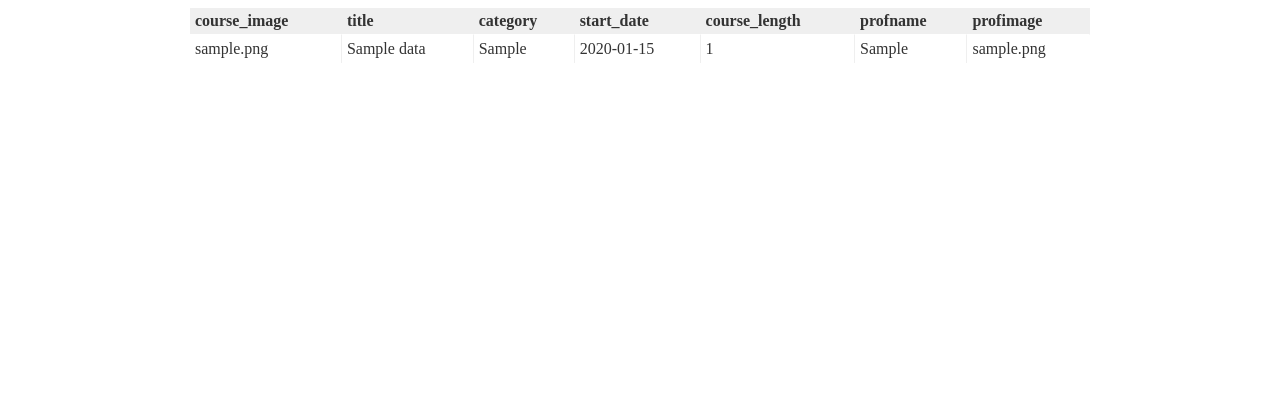
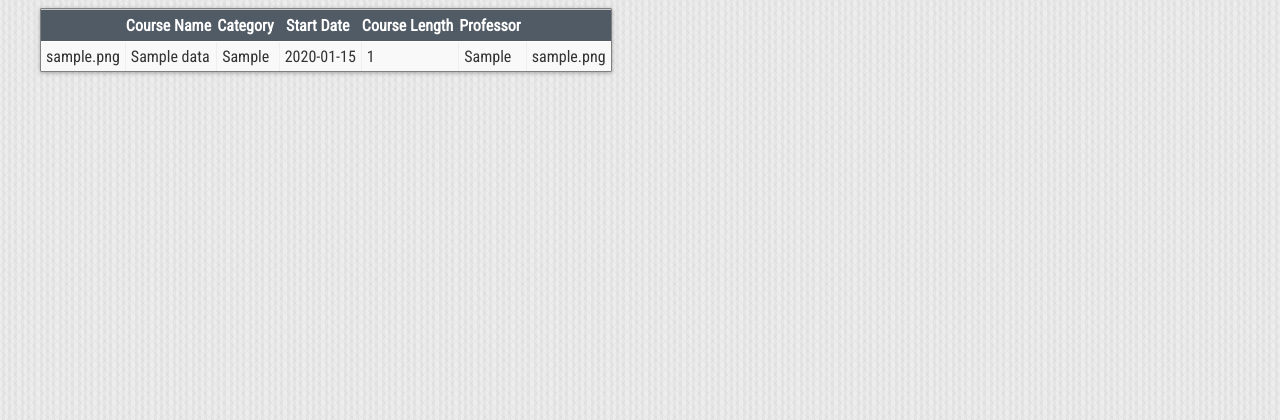
Before and after one commit to JPAdv-zz/CourseQuest, a CodeIgniter app: page /index.php/content_table/index in a window 1280 px wide. Shown: the top 420 px of the page. Run offline with CodeIgniter, Linux system fonts and the light colour scheme; tables that the repository leaves empty hold one stand-in row (values such as "Sample post").

Commit message:
Stylized the Table

```diff
--- a/src/application/config/config.php
+++ b/src/application/config/config.php
@@ -14,7 +14,7 @@
 | path to your installation.
 |
 */
-$config['base_url']	= 'http://localhost/Coursequest/src/';
+$config['base_url']	= 'http://localhost/~Yunny/Coursequest/src/';
 
 /*
 |--------------------------------------------------------------------------
--- a/src/application/config/database.php
+++ b/src/application/config/database.php
@@ -50,7 +50,7 @@ $active_record = TRUE;
 
 $db['default']['hostname'] = 'localhost';
 $db['default']['username'] = 'root';
-$db['default']['password'] = '';
+$db['default']['password'] = 'jp!db90';
 $db['default']['database'] = 'coursequest';
 $db['default']['dbdriver'] = 'mysql';
 $db['default']['dbprefix'] = '';
--- a/src/application/controllers/content_table.php
+++ b/src/application/controllers/content_table.php
@@ -5,6 +5,8 @@ class content_table extends CI_Controller{
         $this->load->library('pagination');
         $this->load->library('table');
         $this->load->helper('url');
+
+        $this->table->set_heading(array('', 'Course Name', 'Category', 'Start Date', 'Course Length', 'Professor', ''));
 
         $config["base_url"] = base_url()."index.php/content_table/index";
         $config["total_rows"] = $this->db->get("course_data")->num_rows();
--- a/src/application/views/table_view.php
+++ b/src/application/views/table_view.php
@@ -1,7 +1,15 @@
 <?php
 function filterRecord($s){
     if(strpos($s, "http") !== false){
-        return "<img src='".$s."'>";
+
+    	if (strpos($s, "large-icon.png") !== false) {
+        	$imageID = "course-image";
+    	}
+    	else {
+    		$imageID = "professor-image";
+    	}
+    	return "<img id='".$imageID."' src='".$s."'>";
+
     }else{
         return $s;
     }
--- a/src/application/views/templates/header_template.php
+++ b/src/application/views/templates/header_template.php
@@ -2,7 +2,9 @@
     <html lang="en">
         <head>
             <meta http-equiv="content-type" content="text/html; charset=utf-8"/>
-            <title>utitled</title>
-            <link rel="stylesheet" href="<?php echo base_url(); ?>style/table_view.css" type="text/css" media="screen" charset="utf-8"/>
+            <title>CourseQuest</title>
+            <link rel="stylesheet" href="<?php echo base_url(); ?>/assets/stylesheets/costum.css" type="text/css" media="screen" charset="utf-8"/>
+            <link rel="stylesheet" href="<?php echo base_url(); ?>/assets/stylesheets/table_view.css" type="text/css" media="screen" charset="utf-8"/>
+            <link href='http://fonts.googleapis.com/css?family=Roboto+Condensed:400,300' rel='stylesheet' type='text/css'>
         </head>
         <body>
--- /dev/null
+++ b/src/assets/stylesheets/costum.css
@@ -0,0 +1,8 @@
+html {
+	font-family: 'Roboto Condensed', sans-serif;
+}
+
+body {
+	background-image: url('../images/BackPattern.png');
+    background-color: white;
+}
--- /dev/null
+++ b/src/assets/stylesheets/table_view.css
@@ -0,0 +1,104 @@
+#tablecontainer{
+    width: 1200px;
+    margin : auto;
+}
+
+table {
+    width : auto;
+    margin-bottom: 10px;
+    color: #333333;
+    border: 1px solid gray;
+    border-radius: 1px;
+    box-shadow: 0 1px 4px rgba(0,0,0,0.3);
+}
+
+#tablecontainer tr:first-child:hover {
+    background-color: #ededed;
+    color: black;
+    z-index: 10px;
+}
+
+#tablecontainer tr:nth-child(odd) {
+    background-color: #f9f9f9;
+    z-index: 10px;
+}
+
+#tablecontainer tr:nth-child(odd):hover {
+    background-color: #53A0ED;
+    border-right-color: #53A0ED;
+    color: white;
+    z-index: 10px;
+}
+
+#tablecontainer tr:nth-child(even) {
+    background-color: #fefefe;
+    z-index: 10px;
+}
+
+#tablecontainer tr:nth-child(even):hover {
+    background-color: #53A0ED;
+    border-left-color:#53A0ED;
+    color: white;
+    z-index: 10px;
+}
+
+td:not(first-child) {
+    border-right: 1px solid #efefef;
+    padding: 5px;
+}
+
+td:not(first-child):hover {
+    border-right: 1px solid #53A0ED;
+    padding: 5px;
+}
+
+td:last-child{
+    border-right: none;
+}
+
+th {
+    text-align: center;
+    margin-top: 2px;
+    padding-left: 0px;
+    color:white;
+    background: #515B66;
+    border-top: 1px solid rgba(250,250,250,0.7);
+    border-bottom: 1px solid white;
+    /*border-right: 0px solid #515B66;*/
+}
+
+table tbody tr td img#professor-image {
+    height: 80px;
+    width: 80px;
+    border-radius: 4px;
+}
+
+table tbody tr td img#course-image {
+    height: 80px;
+    width: 190px;
+    border-radius: 4px;
+}
+
+.pagination {
+    width:10px;
+    height:40px;
+    position: relative;
+    left: 35%;
+}
+
+.pagination a,.pagination strong{
+    cursor: pointer;
+    text-decoration: none;
+    margin-left: 3px;
+    background: #efefef;
+    padding:3px;
+    color: #333;
+}
+
+.pagination a:hover{
+    background: #DDD;
+}
+
+.pagination strong{
+    cursor: default;
+}
--- a/src/system/libraries/Table.php
+++ b/src/system/libraries/Table.php
@@ -496,7 +496,7 @@ class CI_Table {
 	function _default_template()
 	{
 		return  array (
-						'table_open'			=> '<table border="0" cellpadding="4" cellspacing="0">',
+						'table_open'			=> '<table border="0" cellpadding="6" cellspacing="0">',
 
 						'thead_open'			=> '<thead>',
 						'thead_close'			=> '</thead>',
```
Also changed, not shown: src/assets/images/BackPattern.png (added), 5 other files.
